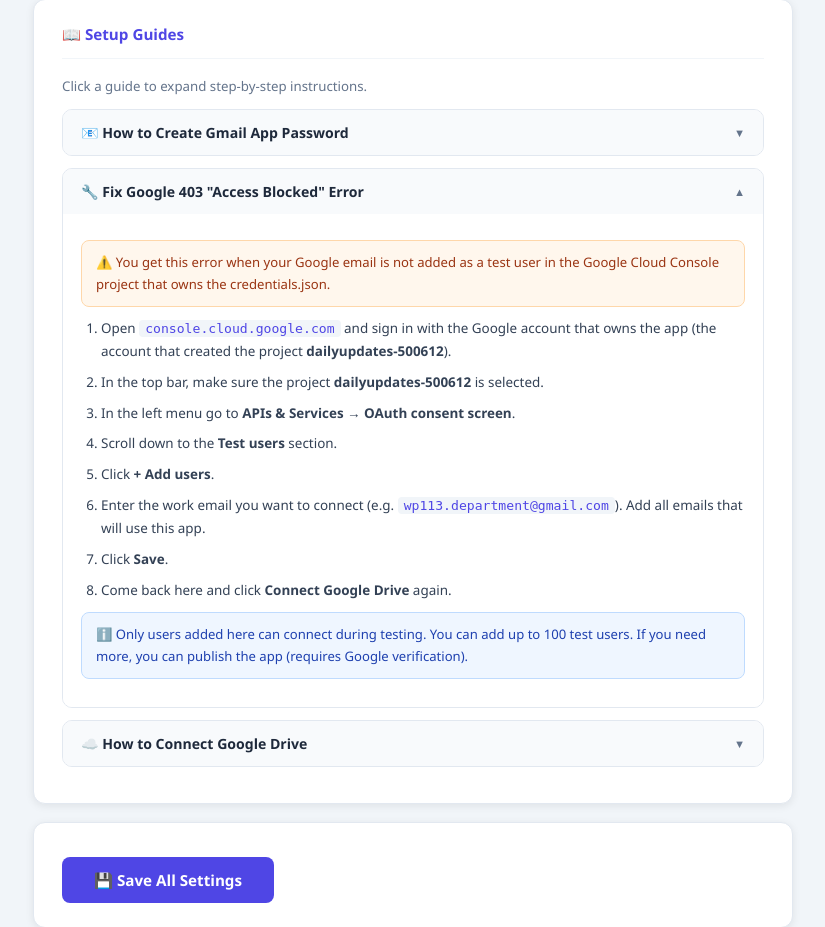
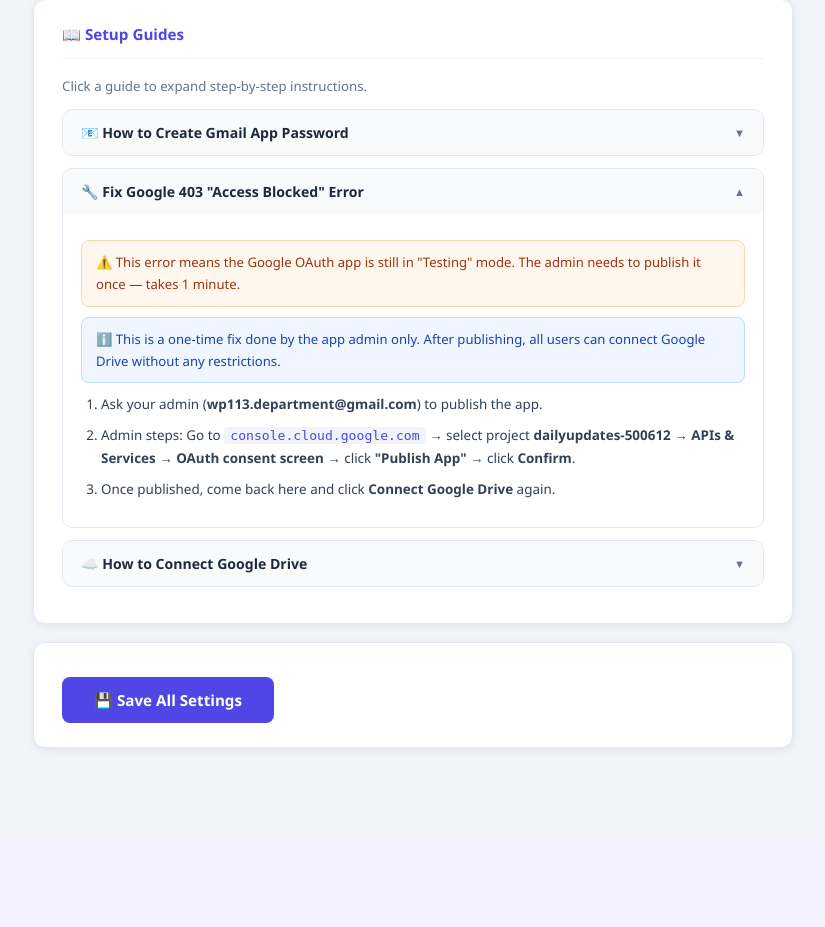
Before and after one commit to wp113department-cell/reporting_cx, a Flask app: page /setup in a window 1280 px wide, after a click that opens the changed part. Shown: the part 1218-2145 px from the top of the page, without its empty margins (227-1052 px from the left). After the commit the page ends 1969 px from the top, so only its background shows below. Run offline with Flask 3, Linux system fonts and the light colour scheme; the visitor is signed in with stand-in values (Sample User, id 1); data that the repository does not hold is empty.

Commit message:
Update Drive 403 guide — publish app instead of adding test users
Co-Authored-By: Claude Sonnet 4.6 <noreply@anthropic.com>

```diff
--- a/templates/setup.html
+++ b/templates/setup.html
@@ -297,18 +297,13 @@ body { font-family: 'Segoe UI', system-ui, sans-serif; background: var(--bg); co
         <span class="arr" id="fix403-guide-arr">▼</span>
       </div>
       <div class="guide-body" id="fix403-guide">
-        <div class="warn">⚠️ You get this error when your Google email is not added as a test user in the Google Cloud Console project that owns the credentials.json.</div>
+        <div class="warn">⚠️ This error means the Google OAuth app is still in "Testing" mode. The admin needs to publish it once — takes 1 minute.</div>
+        <div class="note">ℹ️ This is a one-time fix done by the app admin only. After publishing, all users can connect Google Drive without any restrictions.</div>
         <ol>
-          <li>Open <code>console.cloud.google.com</code> and sign in with the Google account that owns the app (the account that created the project <strong>dailyupdates-500612</strong>).</li>
-          <li>In the top bar, make sure the project <strong>dailyupdates-500612</strong> is selected.</li>
-          <li>In the left menu go to <strong>APIs &amp; Services</strong> → <strong>OAuth consent screen</strong>.</li>
-          <li>Scroll down to the <strong>Test users</strong> section.</li>
-          <li>Click <strong>+ Add users</strong>.</li>
-          <li>Enter the work email you want to connect (e.g. <code>wp113.department@gmail.com</code>). Add all emails that will use this app.</li>
-          <li>Click <strong>Save</strong>.</li>
-          <li>Come back here and click <strong>Connect Google Drive</strong> again.</li>
+          <li>Ask your admin (<strong>wp113.department@gmail.com</strong>) to publish the app.</li>
+          <li>Admin steps: Go to <code>console.cloud.google.com</code> → select project <strong>dailyupdates-500612</strong> → <strong>APIs &amp; Services</strong> → <strong>OAuth consent screen</strong> → click <strong>"Publish App"</strong> → click <strong>Confirm</strong>.</li>
+          <li>Once published, come back here and click <strong>Connect Google Drive</strong> again.</li>
         </ol>
-        <div class="note">ℹ️ Only users added here can connect during testing. You can add up to 100 test users. If you need more, you can publish the app (requires Google verification).</div>
       </div>
     </div>
 
@@ -321,15 +316,6 @@ body { font-family: 'Segoe UI', system-ui, sans-serif; background: var(--bg); co
       <div class="guide-body" id="drive-guide">
         <div class="note">ℹ️ This only needs to be done once. After connecting, the app saves your daily .txt and .docx files automatically to your work Google Drive.</div>
         <ol>
-          <li>Make sure your email is added as a test user (see guide above if you got a 403 error).</li>
-          <li>Make sure <code>http://localhost:5000/oauth2callback</code> is listed as an <strong>Authorized Redirect URI</strong> in your OAuth 2.0 Client:
-            <ul style="margin-top:4px;">
-              <li>Google Cloud Console → <strong>APIs &amp; Services</strong> → <strong>Credentials</strong></li>
-              <li>Click your OAuth 2.0 Client ID</li>
-              <li>Under "Authorized redirect URIs" → click <strong>+ Add URI</strong> → type <code>http://localhost:5000/oauth2callback</code></li>
-              <li>Click <strong>Save</strong></li>
-            </ul>
-          </li>
           <li>Click <strong>Connect Google Drive</strong> above.</li>
           <li>A Google login page opens. Select your <strong>work Google account</strong>.</li>
           <li>If you see a warning "Google hasn't verified this app" — click <strong>Advanced</strong> → <strong>Go to dailyupdates (unsafe)</strong>. This is safe for your own private app.</li>
```
